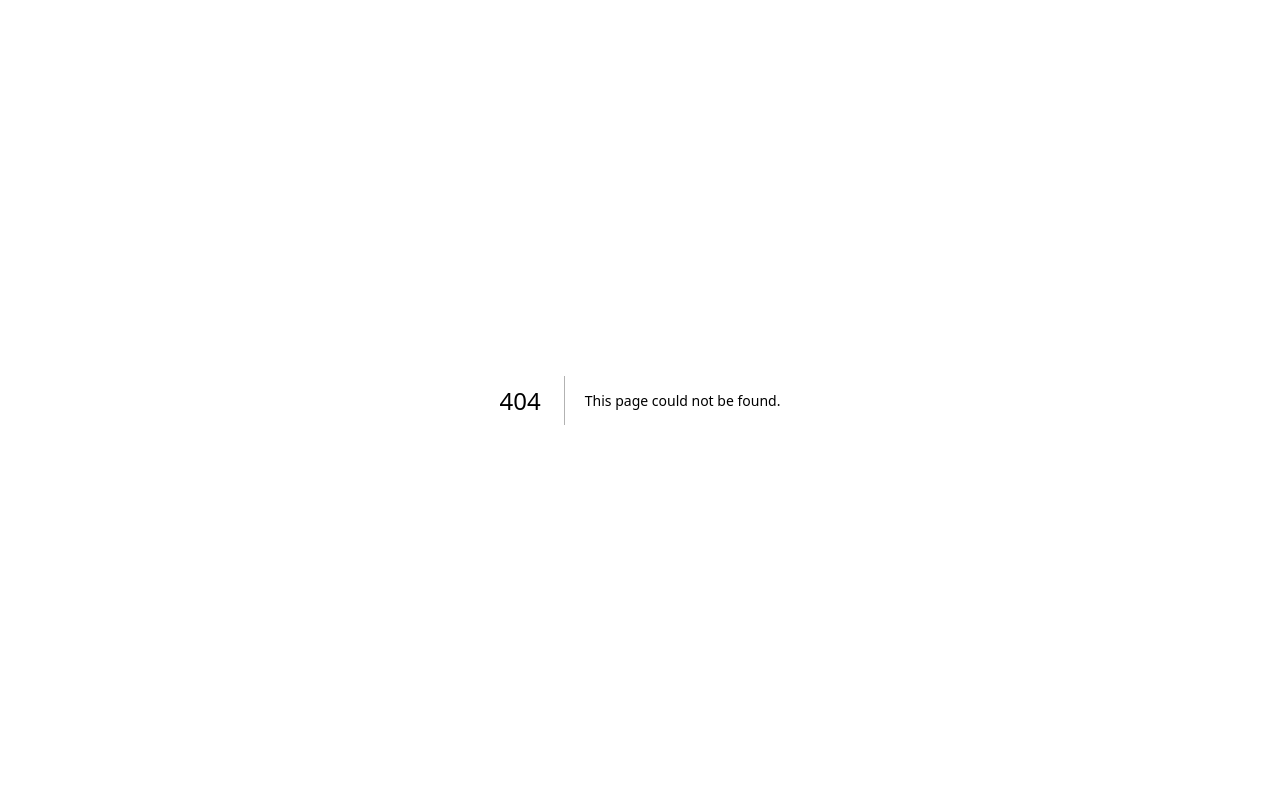
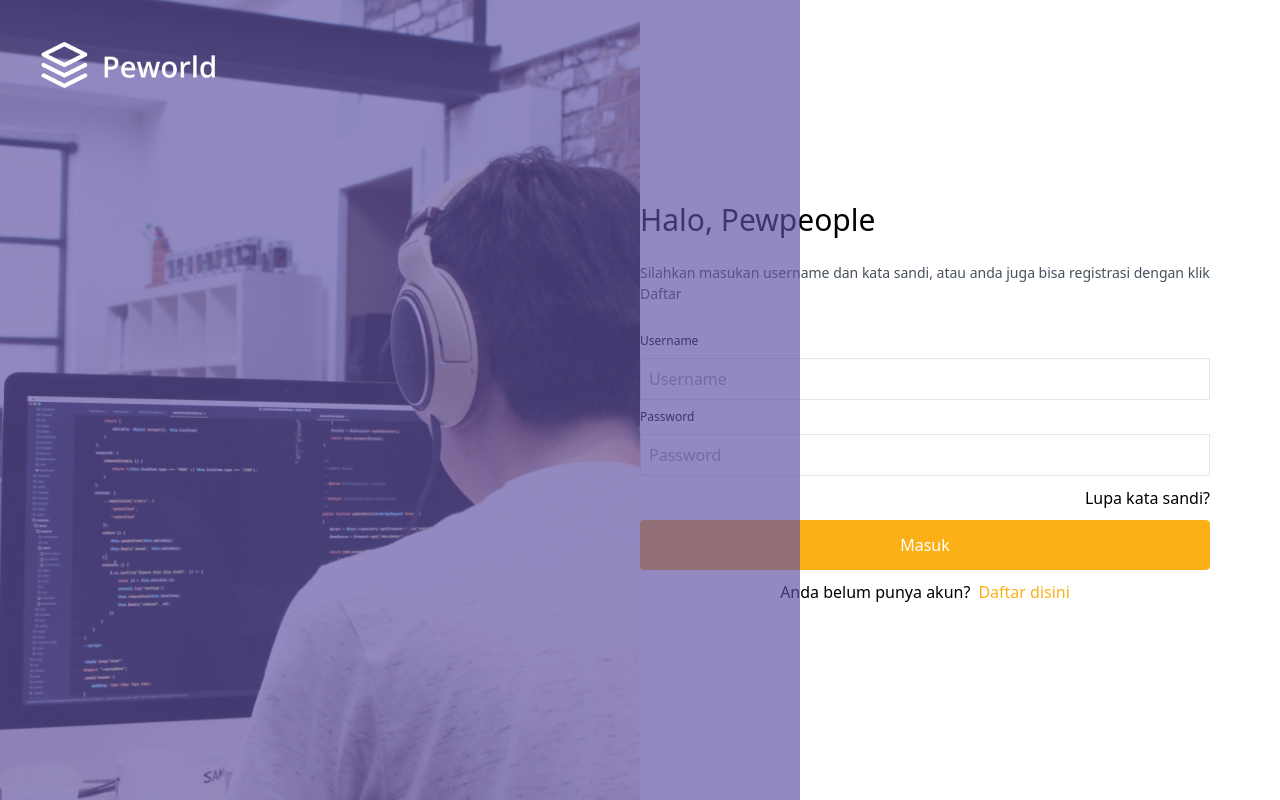
Before and after one commit to arsyad12/Peworld-Web-App, a Next.js app: page /login in a window 1280 px wide. Before the commit this address had no page. Built offline with nearby package versions, Linux system fonts and the light colour scheme.

Commit message:
slicing login

```diff
--- a/src/components/header.jsx
+++ b/src/components/header.jsx
@@ -1,5 +1,6 @@
 /* eslint-disable @next/next/no-img-element */
 import React from "react";
+import Link from "next/link";
 
 function Header() {
   return (
@@ -12,8 +13,8 @@ function Header() {
           <img className="px-[15px] md:px-[1px]" src="/logo_grape.png" alt="logo" style={{height:"35px", width:"127px"}}/>
 
           <div className="invisible md:visible flex gap-3">
-            <button className="p-1 rounded border-4 btn-signin w-1/8">Masuk</button>
-            <button className="p-1 rounded border-4 btn-signup w-1/8">Daftar</button>
+            <Link href={'/login'}><button className="p-1 rounded border-4 btn-signin w-1/8">Masuk</button></Link>
+            <Link href={'/signup'}><button className="p-1 rounded border-4 btn-signup w-1/8">Daftar</button></Link>
           </div>
 
           <div className="md:hidden mx-10">
--- /dev/null
+++ b/src/pages/login/index.js
@@ -0,0 +1,78 @@
+/* eslint-disable @next/next/no-img-element */
+import React from "react";
+
+function login() {
+  return (
+    <>
+      <div className="grid grid-cols-2">
+        {/* section image left */}
+
+        <div className="col-1">
+          <div>
+            <div className="absolute bg-[#5E50A1] w-[100vh] h-[100vh] opacity-[.67]" />{" "}
+            {/*overlay*/}
+            <img
+              className="w-[100vh] h-[100vh] object-cover"
+              src="/loginimg.png"
+              alt="img-login"
+            />
+          </div>
+        </div>
+
+        <div className="absolute p-10">
+          <img src="/logo_white.png" alt="img-login" />
+        </div>
+
+        {/* section form */}
+        <div className="container flex items-center  ">
+          <div className="grid w-[570px]">
+
+            <div>
+              <p className="text-[30px] mb-[20px]">Halo, Pewpeople</p>
+              <p className="text-[14px] text-[#46505C] mb-[20px]">
+                Silahkan masukan username dan kata sandi, atau anda juga bisa
+                registrasi dengan klik Daftar
+              </p>
+            </div>
+
+
+
+            <label for="basic-url" className="form-label text-[12px] py-2">
+              Username
+            </label>
+            <input
+              type="text"
+              placeholder="Username"
+              className="border border-[#E2E5ED] p-2"
+            />
+            <label for="basic-url" className="form-label text-[12px] py-2">
+              Password
+            </label>
+            <input
+              type="password"
+              placeholder="Password"
+              className="border border-[#E2E5ED] p-2"
+            />
+
+
+            <div className="flex justify-end mt-[10px]">
+              <p>Lupa kata sandi?</p>
+            </div>
+
+            <button className="border border-[#FBB017] bg-[#FBB017] text-[white] p-3 mt-[10px] rounded-[4px]">
+              Masuk
+            </button>
+
+            <div className="flex justify-center gap-2 mt-[10px]">
+              <p>Anda belum punya akun?</p>
+              <p className="text-[#FBB017]"> Daftar disini</p>
+            </div>
+
+          </div>
+        </div>
+      </div>
+    </>
+  );
+}
+
+export default login;
--- /dev/null
+++ b/src/pages/signup/index.js
@@ -0,0 +1,78 @@
+/* eslint-disable @next/next/no-img-element */
+import React from "react";
+
+function signup() {
+  return (
+    <>
+      <div className="grid grid-cols-2">
+        {/* section image left */}
+
+        <div className="col-1">
+          <div>
+            <div className="absolute bg-[#5E50A1] w-[100vh] h-[100vh] opacity-[.67]" />{" "}
+            {/*overlay*/}
+            <img
+              className="w-[100vh] h-[100vh] object-cover"
+              src="/loginimg.png"
+              alt="img-login"
+            />
+          </div>
+        </div>
+
+        <div className="absolute p-10">
+          <img src="/logo_white.png" alt="img-login" />
+        </div>
+
+        {/* section form */}
+        <div className="container flex items-center  ">
+          <div className="grid w-[570px]">
+
+            <div>
+              <p className="text-[30px] mb-[20px]">Halo, Pewpeople</p>
+              <p className="text-[14px] text-[#46505C] mb-[20px]">
+                Silahkan masukan username dan kata sandi, atau anda juga bisa
+                registrasi dengan klik Daftar
+              </p>
+            </div>
+
+
+
+            <label for="basic-url" className="form-label text-[12px] py-2">
+              Username
+            </label>
+            <input
+              type="text"
+              placeholder="Username"
+              className="border border-[#E2E5ED] p-2"
+            />
+            <label for="basic-url" className="form-label text-[12px] py-2">
+              Password
+            </label>
+            <input
+              type="password"
+              placeholder="Password"
+              className="border border-[#E2E5ED] p-2"
+            />
+
+
+            <div className="flex justify-end mt-[10px]">
+              <p>Lupa kata sandi?</p>
+            </div>
+
+            <button className="border border-[#FBB017] bg-[#FBB017] text-[white] p-3 mt-[10px] rounded-[4px]">
+              Masuk
+            </button>
+
+            <div className="flex justify-center gap-2 mt-[10px]">
+              <p>Anda belum punya akun?</p>
+              <p className="text-[#FBB017]"> Daftar disini</p>
+            </div>
+
+          </div>
+        </div>
+      </div>
+    </>
+  );
+}
+
+export default signup;
```
Also changed, not shown: public/loginimg.png (added), src/pages/talent-list/index.js (line endings or trailing spaces).
